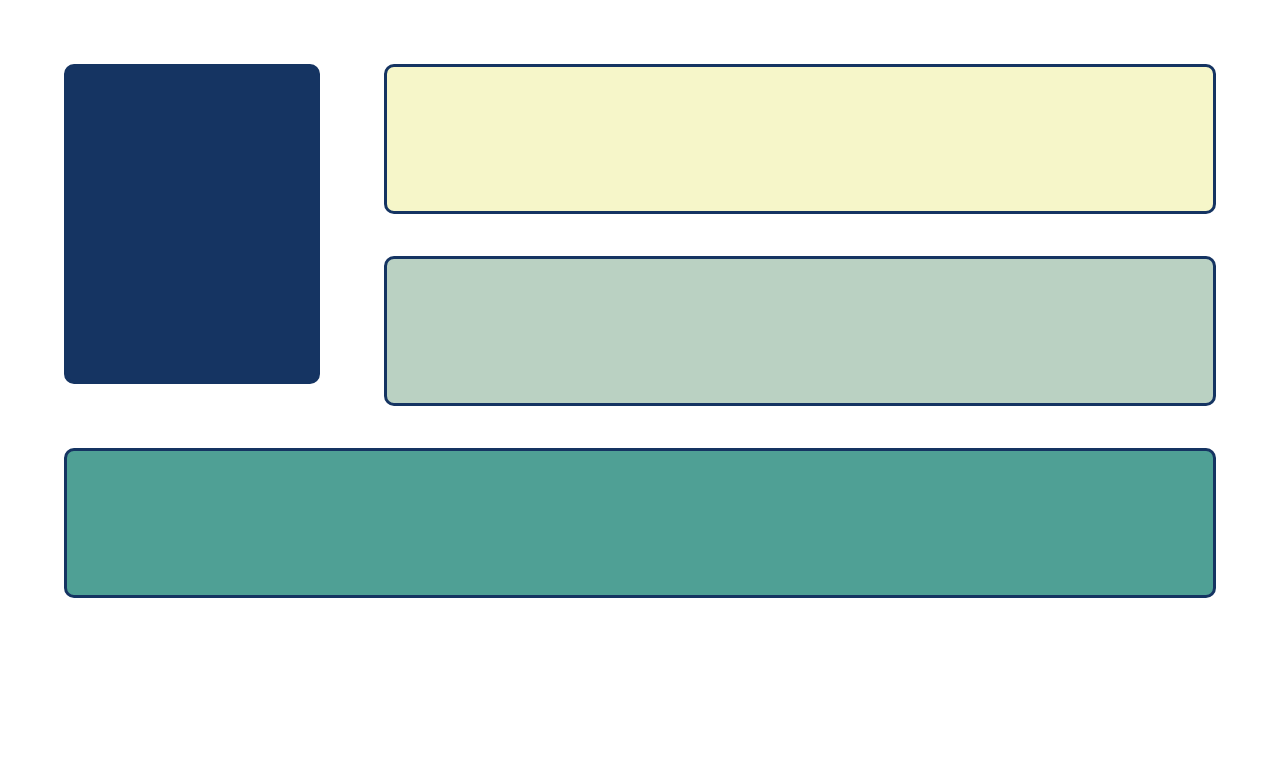
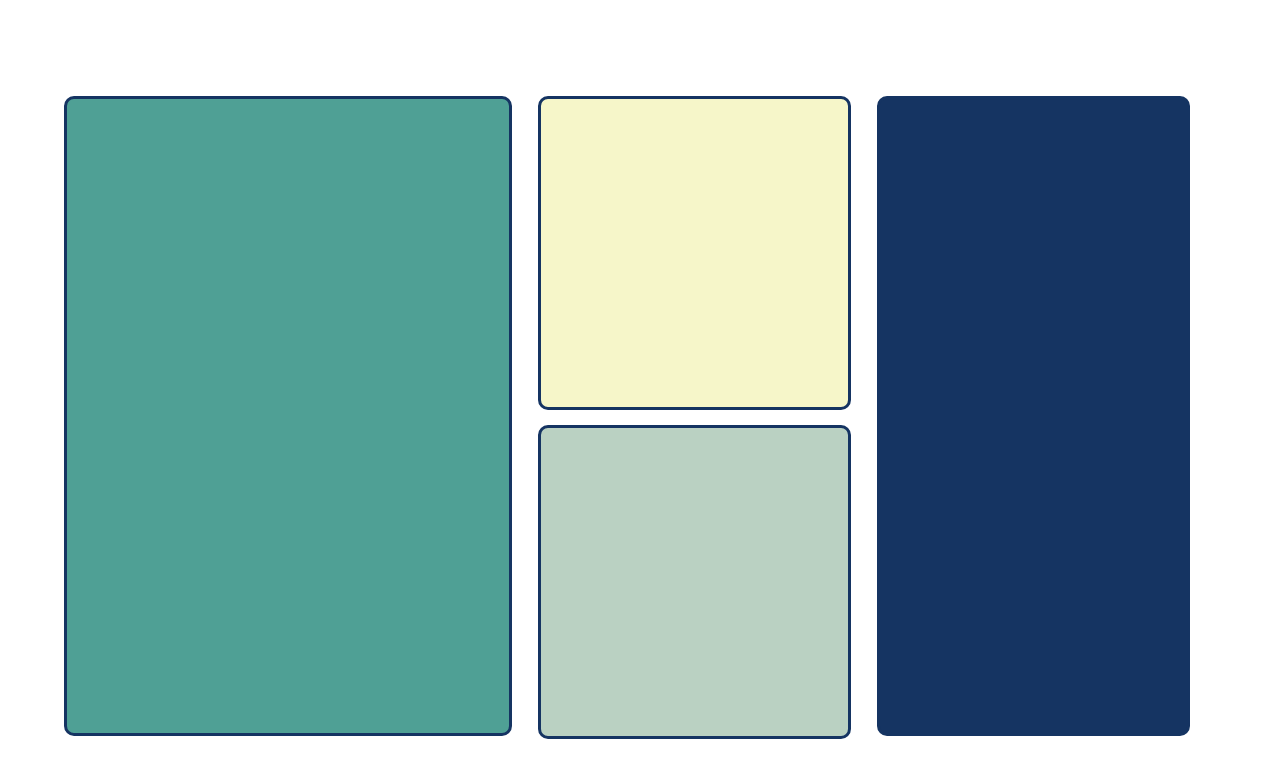
Before and after one commit to tzurlope/PlatziCourses, a plain HTML site: page index.html in a window 1280 px wide. Drawn offline with Linux system fonts and the light colour scheme.

Commit message:
Layout shifter created

```diff
--- a/CSS/desktop.css
+++ b/CSS/desktop.css
@@ -0,0 +1,31 @@
+.c1, .c4, .c5 {
+    display: inline-block;
+    margin: 0;
+    margin-top: 7.5%;
+}
+
+.c2, .c3 {
+    height: 39.2vh;
+}
+
+.c5 {
+    order: 1;
+    margin-left: 5%;
+    width: 35%;
+    height: 80vh;
+}
+
+.c4 {
+    order: 2;
+    margin-left: 2%;
+    margin-right: 2%;
+    width: 24.5%;
+    height: 80vh;
+}
+
+.c1 {
+    order: 3;
+    margin-right: 5%;
+    width: 24.5%;
+    height: 80vh;
+}
--- a/CSS/tablet.css
+++ b/CSS/tablet.css
@@ -1,19 +1,21 @@
 .c1 {
     width: 20%;
     margin-right: 2.5%;
-    height: 40vh;
+    height: 60vh;
     min-width: 5rem;
 }
 
 .c4 {
     width: 65%;
     margin-top: 5%;
+    margin-bottom: 5%;
     margin-left: 2.5%;
-    height: 40vh;
+    height: 10%;
     min-width: 5rem;
 }
 
 .c5 {
     width: 90%;
     margin-top: 0;
+    position: relative;
 }
```
Also changed, not shown: index.html (+0 -1 lines).
